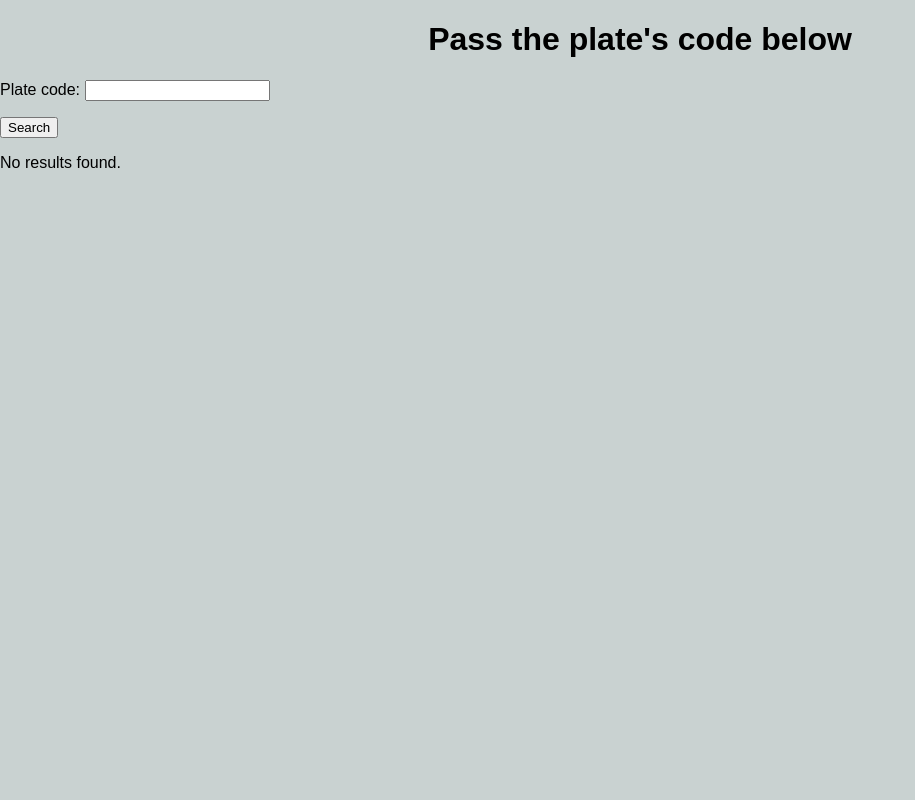
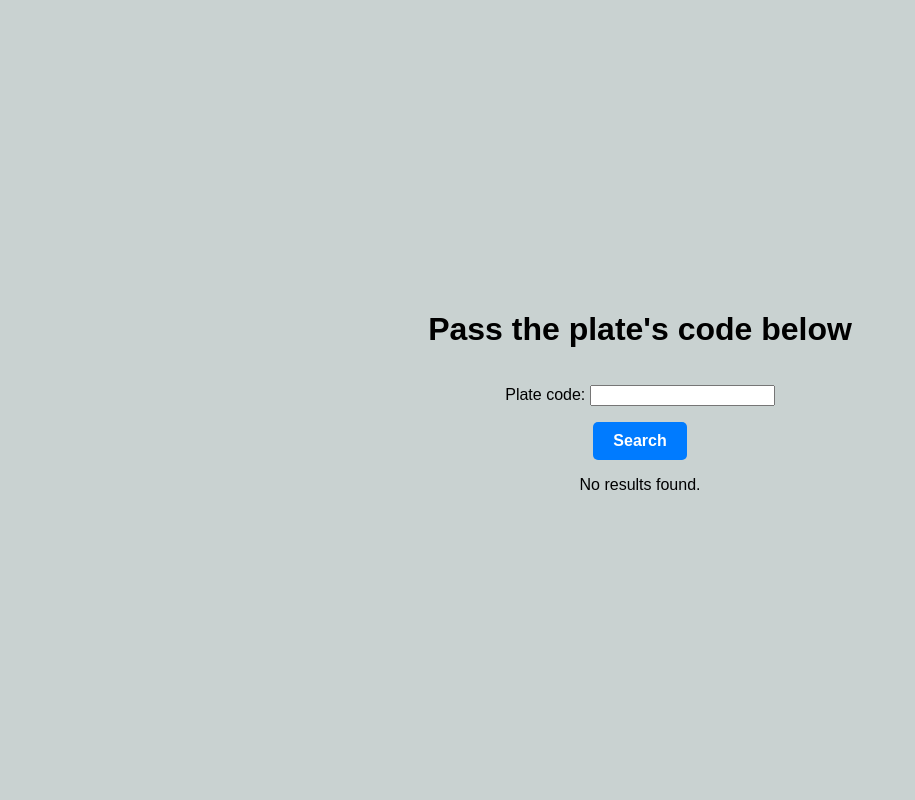
Before and after one commit to lucasosiewicz/AutoParkZone, a Django app: page / in a window 1280 px wide. Shown: the whole page, without its empty margins (0-915 px from the left). Run offline with Django 5.2, Linux system fonts and the light colour scheme.

Commit message:
finished styling website

```diff
--- a/payment_app/plates/static/style.css
+++ b/payment_app/plates/static/style.css
@@ -1,16 +1,13 @@
-@font-face {
-    font-family: platefont;
-    src: url("{% static 'fonts/arklatrs-webfont.ttf' %}") format('truetype');
-    font-weight: normal;
-    font-style: normal;
-}
-
-
 body {
+    display: flex;
+    justify-content: center;
+    align-items: center;
+    flex-direction: column;
     font-family: Arial, sans-serif;
+    background-color: #C9D2D1;
     margin: 0;
     padding: 0;
-    background-color: #C9D2D1;
+    min-height: 100vh;
 }
 
 h1, h2 {
@@ -20,14 +17,18 @@ h1, h2 {
 .image-container {
     display: flex;
     flex-wrap: wrap;
-    width: 20%;
     justify-content: center;
+    gap: 20px;
+    width: 100%;
+    max-width: 1200px;
+    margin: 0 auto;
 }
 
 .image-item {
     position: relative;
-    display: inline-block;
-    margin: 10px; /* Margin between images */
+    width: 30%;
+    max-width: 300px;
+    margin-bottom: 20px;
 }
 
 .image-item img {
@@ -37,15 +38,40 @@ h1, h2 {
 }
 
 .image-item a {
-    font-family: 'platefont';
     position: absolute;
     top: 50%;
     left: 50%;
     transform: translate(-50%, -50%);
+    font-family: 'platefont';
+    text-align: center;
+    text-decoration: none;
     color: black;
     font-size: 40px;
+    letter-spacing: 7px;
     font-weight: bold;
-    text-align: center;
-    text-decoration: none;
-    padding: 5px;
+    background-color: transparent; /* Usuwa pasek na dole */
+    padding: 0; /* Usuwa dodatkowe odstępy */
 }
+
+button {
+    padding: 10px 20px;
+    font-size: 16px;
+    font-weight: bold;
+    background-color: #007BFF;
+    color: white;
+    border: none;
+    border-radius: 5px;
+    cursor: pointer;
+    transition: background-color 0.3s;
+}
+
+
+form {
+    display: flex;
+    flex-direction: column;
+    align-items: center; /* Wyśrodkowanie całego formularza */
+    justify-content: center;
+    width: 100%;
+    max-width: 400px; /* Maksymalna szerokość formularza */
+    margin: 0 auto; /* Wyśrodkowanie formularza */
+}
--- a/payment_app/plates/templates/index.html
+++ b/payment_app/plates/templates/index.html
@@ -6,6 +6,18 @@
     <title>App</title>
     {% load static %}
     <link rel="stylesheet" type="text/css" href="{% static 'style.css' %}">
+    <style>
+        @font-face {
+            font-family: platefont;
+            src: url('static/fonts/arklatrs-webfont.ttf') format('truetype');
+            font-weight: normal;
+            font-style: normal;
+        }
+
+        .image-item a {
+            font-family: 'platefont';
+        }
+    </style>
 </head>
 <body>
     <h1>Pass the plate's code below</h1>
--- a/payment_app/plates/templates/plate_details.html
+++ b/payment_app/plates/templates/plate_details.html
@@ -12,7 +12,7 @@
         {% csrf_token %}
         <p><strong>Code:</strong> {{ plate }}</p>
         <p><strong>Arrived at:</strong> {{plate.arrived_at}}</p>
-        <p><strong>Now: </strong>{{ now }}</p>
+        <p><strong>To pay: </strong>{{ cost }} PLN</p>
         <p><button type="submit">Pay for a parking</button></p>
     </form>
     <a href="{% url 'search' %}">Back to search</a>
--- a/payment_app/plates/views.py
+++ b/payment_app/plates/views.py
@@ -21,8 +21,8 @@ def search(request):
 
 def plate_details(request, pk):
     plate = get_object_or_404(Plate, pk=pk)
-    now = datetime.now()
-    return render(request, 'plate_details.html', {'plate': plate, 'now': now})
+    cost = round(((datetime.now(pytz.utc) - plate.arrived_at).seconds / 60) * 0.05, 2)
+    return render(request, 'plate_details.html', {'plate': plate, 'cost': cost})
 
 
 def pay(request, pk):
```
